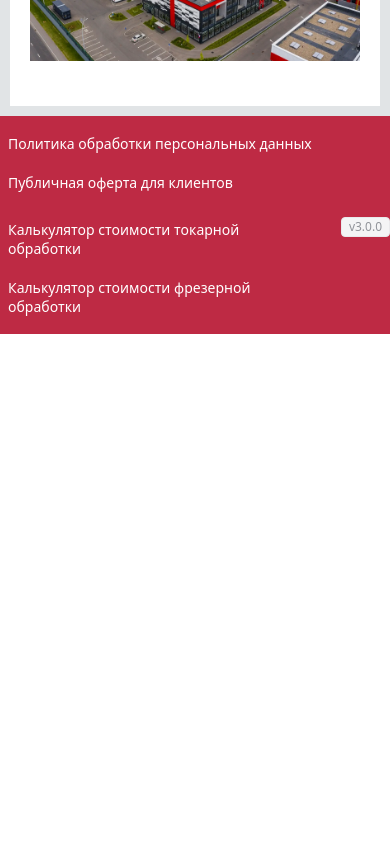
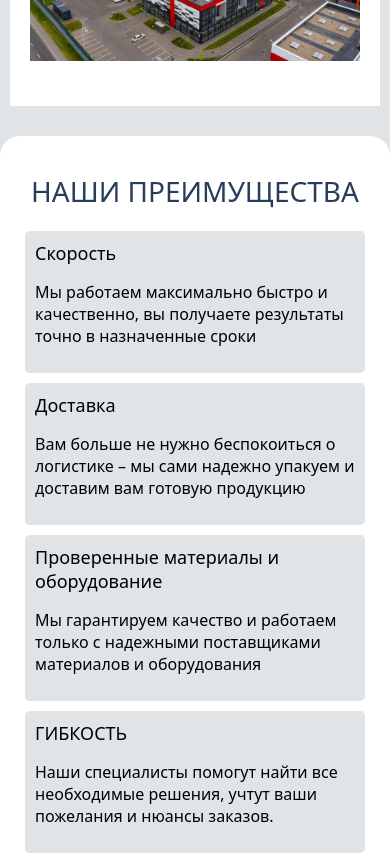
Before and after one commit to js-owl/maas-front, a Vue app: page / in a window 390 px wide. Shown: the part 3080-3934 px from the top of the page. Before the commit the page ends 3414 px from the top, so only its background shows below. Built offline with nearby package versions, Linux system fonts and the light colour scheme; no server answers.

Commit message:
Refactor SectionAdvantages.vue to simplify layout and improve styling; update HomePage.vue to include SectionAdvantages component. The advantages are now rendered dynamically in a more concise format, enhancing readability and responsiveness.

```diff
--- a/src/components/sections/SectionAdvantages.vue
+++ b/src/components/sections/SectionAdvantages.vue
@@ -2,123 +2,82 @@
 import { ref } from 'vue'
 
 const advantages = ref([
+
   {
     id: 1,
-    title: 'СРОКИ РАБОТЫ',
+    title: 'Скорость',
     text: 'Мы работаем максимально быстро и качественно, вы получаете результаты точно в назначенные сроки',
-    span: 6,
-    offset: 3,
   },
   {
     id: 2,
-    title: 'ДОСТАВКА И УПАКОВКА',
+    title: 'Доставка',
     text: 'Вам больше не нужно беспокоиться о логистике – мы сами надежно упакуем и доставим вам готовую продукцию',
-    span: 6,
-    offset: 0,
   },
   {
     id: 3,
-    title: 'ПРОВЕРЕННЫЕ МАТЕРИАЛЫ И ОБОРУДОВАНИЕ',
+    title: 'Проверенные материалы и оборудование',
     text: 'Мы гарантируем качество и работаем только с надежными поставщиками материалов и оборудования',
-    span: 6,
-    offset: 0,
   },
   {
     id: 4,
-    title: 'ДОГОВОР И ГАРАНТИЯ КАЧЕСТВА',
-    text: 'Работаем по договору и предоставляем гарантию на всю продукцию. А также подготовим для вас всю необходимую сертификацию',
-    span: 6,
-    offset: 3,
-  },
-  {
-    id: 5,
     title: 'ГИБКОСТЬ',
     text: 'Наши специалисты помогут найти все необходимые решения, учтут ваши пожелания и нюансы заказов.',
-    span: 6,
-    offset: 0,
-  },
-  {
-    id: 6,
-    title: 'СОТРУДНИЧЕСТВО',
-    text: 'Мы постоянно в поиске новых решений и развития, и готовы рассмотреть ваши предложения по совместному производству',
-    span: 6,
-    offset: 0,
-  },
+  }
+
 ])
 </script>
 
 <template>
   <section class="advantages-section">
-    <el-row :gutter="20">
-      <el-col :offset="3" :span="18">
-        <div class="advantages-title">НАШИ ПРЕИМУЩЕСТВА</div>
-      </el-col>
-    </el-row>
+    <div class="advantages-title">НАШИ ПРЕИМУЩЕСТВА</div>
 
-    <el-row :gutter="60" class="row-wrap">
-      <el-col
-        v-for="advantage in advantages.slice(0, 3)"
-        :key="advantage.id"
-        :offset="advantage.offset"
-        :span="advantage.span"
-        :xs="24"
-      >
-        <div class="item">
-          <div class="item-title">{{ advantage.title }}</div>
-          <p class="item-text">{{ advantage.text }}</p>
-        </div>
-      </el-col>
-    </el-row>
-
-    <el-row :gutter="60" class="row-wrap row-gap">
-      <el-col
-        v-for="advantage in advantages.slice(3, 6)"
-        :key="advantage.id"
-        :offset="advantage.offset"
-        :span="advantage.span"
-        :xs="24"
-      >
-        <div class="item">
-          <div class="item-title">{{ advantage.title }}</div>
-          <p class="item-text">{{ advantage.text }}</p>
-        </div>
-      </el-col>
-    </el-row>
+    <div class="items">
+      <div class="item" v-for="advantage in advantages" :key="advantage.id">
+        <div class="item-title">{{ advantage.title }}</div>
+        <p class="item-text">{{ advantage.text }}</p>
+      </div>
+    </div>
   </section>
 </template>
 
 <style scoped>
 .advantages-section {
-  background-color: #fff;
-  padding-bottom: 40px;
   min-height: 600px;
+  background-color: white;
+  margin: 30px 0 30px;
+  padding: 20px 20px 20px 20px;
+  border-radius: 20px;
 }
 
 .advantages-title {
-  text-align: left;
+  text-align: center;
   font-size: 60px;
   color: #283d5b;
   padding: 40px 0;
 }
 
-.row-wrap {
-  margin-right: 10px;
-}
-
-.row-gap {
-  margin-top: 30px;
+.items {
+  display: flex;
+  gap: 1%;
+  justify-content: space-between;
+  flex-wrap: wrap;
 }
 
 .item {
-  width: 100%;
+  width: 47%;
+  background-color: #e1e4e6;
+  padding: 10px;
+  margin: 5px;
+  border-radius: 5px;
   height: 300px;
-  background-color: #d1e5ff;
+  /*
   display: flex;
   flex-direction: column;
   justify-content: space-between;
   color: #283d5b;
-  padding: 15px;
+
   border-radius: 10px;
+  height: 300px; */
 }
 
 .item-title {
@@ -137,19 +96,12 @@ const advantages = ref([
 
   .advantages-title {
     font-size: 28px;
-    text-align: center;
     padding: 16px 0;
   }
 
-  .row-wrap {
-    margin-right: 0;
-  }
-
-  .row-gap {
-    margin-top: 12px;
-  }
-
   .item {
+    width: 100%;
+    padding-bottom: 10px;
     height: auto;
   }
 
--- a/src/pages/HomePage.vue
+++ b/src/pages/HomePage.vue
@@ -19,13 +19,9 @@ const isMobile = computed(() => width.value < 768)
           <SectionModel />
           <SectionAbility />
           <SectionAbout />
+          <SectionAdvantages />
         </el-col>
       </el-row>
-      <!-- <SectionMilestones /> -->
-      <el-row>
-        <el-col :offset="3" :span="18"> </el-col>
-      </el-row>
-      <SectionAdvantages />
     </div>
     <template v-else>
       <SectionModel />
@@ -33,6 +29,7 @@ const isMobile = computed(() => width.value < 768)
         <el-col :offset="0" :span="24">
           <SectionAbility />
           <SectionAbout />
+          <SectionAdvantages />
         </el-col>
       </el-row>
     </template>
```
